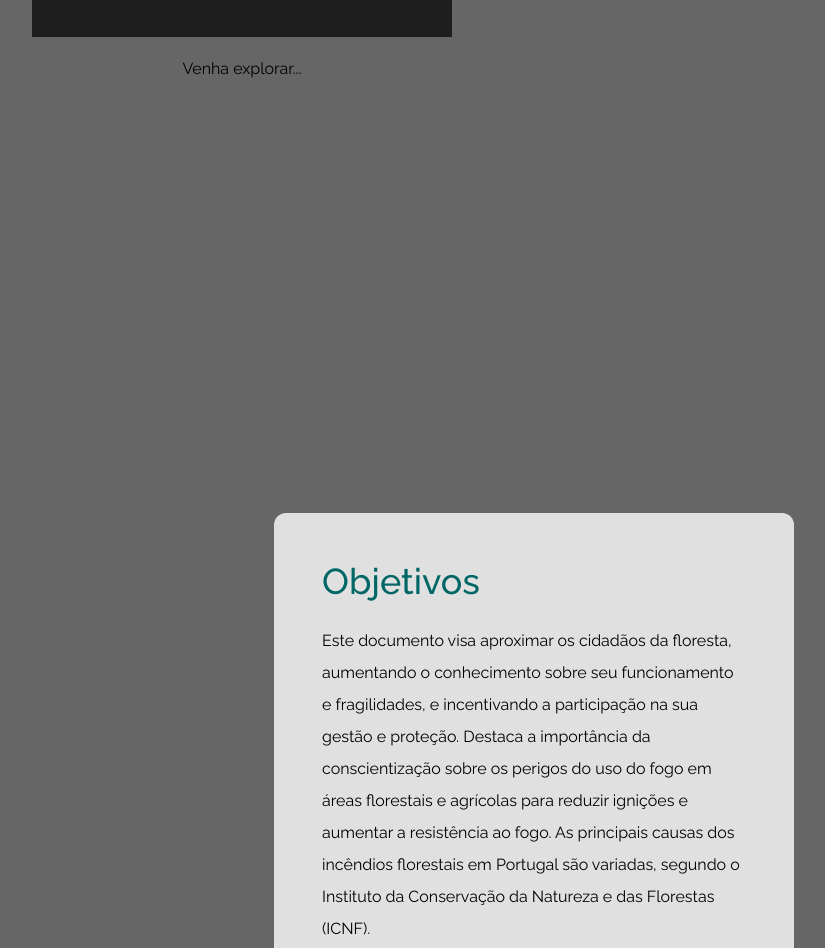
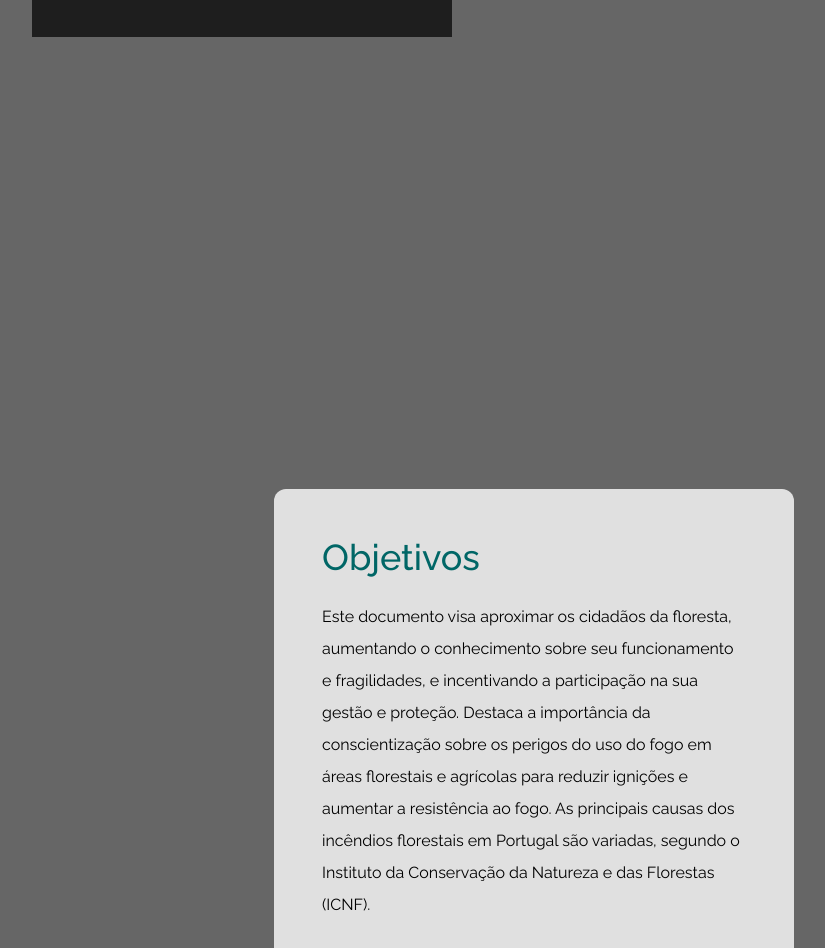
Before and after one commit to Yasmin-Papini/Fogos-em-Portugal, a plain HTML site: page index.html in a window 1280 px wide. Shown: the part 979-1927 px from the top of the page, without its empty margins (398-1223 px from the left). Drawn offline with nearby package versions, Linux system fonts and the light colour scheme.

Commit message:
Update index.html

```diff
--- a/index.html
+++ b/index.html
@@ -45,13 +45,7 @@ https://www.tooplate.com/view/2126-antique-cafe
                     <p class="text-white leading-8 text-sm font-light">
                         A floresta em Portugal, cobrindo cerca de 35% do território, é um recurso natural renovável essencial. Quando bem gerida, protege o solo e a água, conserva a biodiversidade e valoriza a paisagem. Além disso, oferece espaços para lazer e atividades educativas, especialmente perto de áreas urbanas e costeiras. Portugal está acima da média europeia em cobertura florestal, ocupando o 14º lugar na União Europeia.<a rel="nofollow" href="https://www.tooplate.com/contact" target="_parent"> </p>
                 </div>
-                <div class="text-center">
-                    <div class="inline-block">
-                        <span>Venha explorar...</span>
 
-                        </a>
-                    </div>
-                </div>
             </div>
         </div>
     </div>
```
